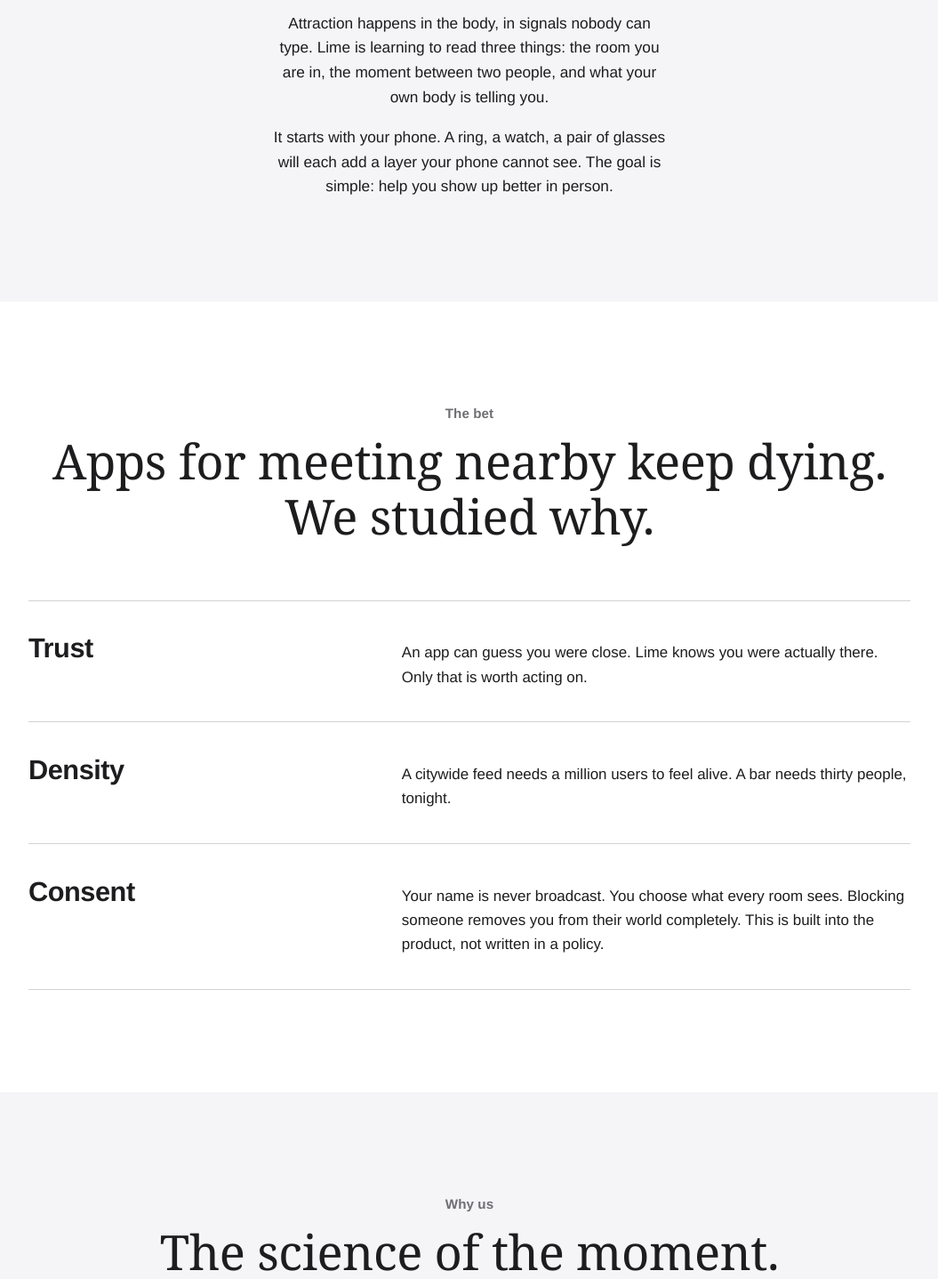
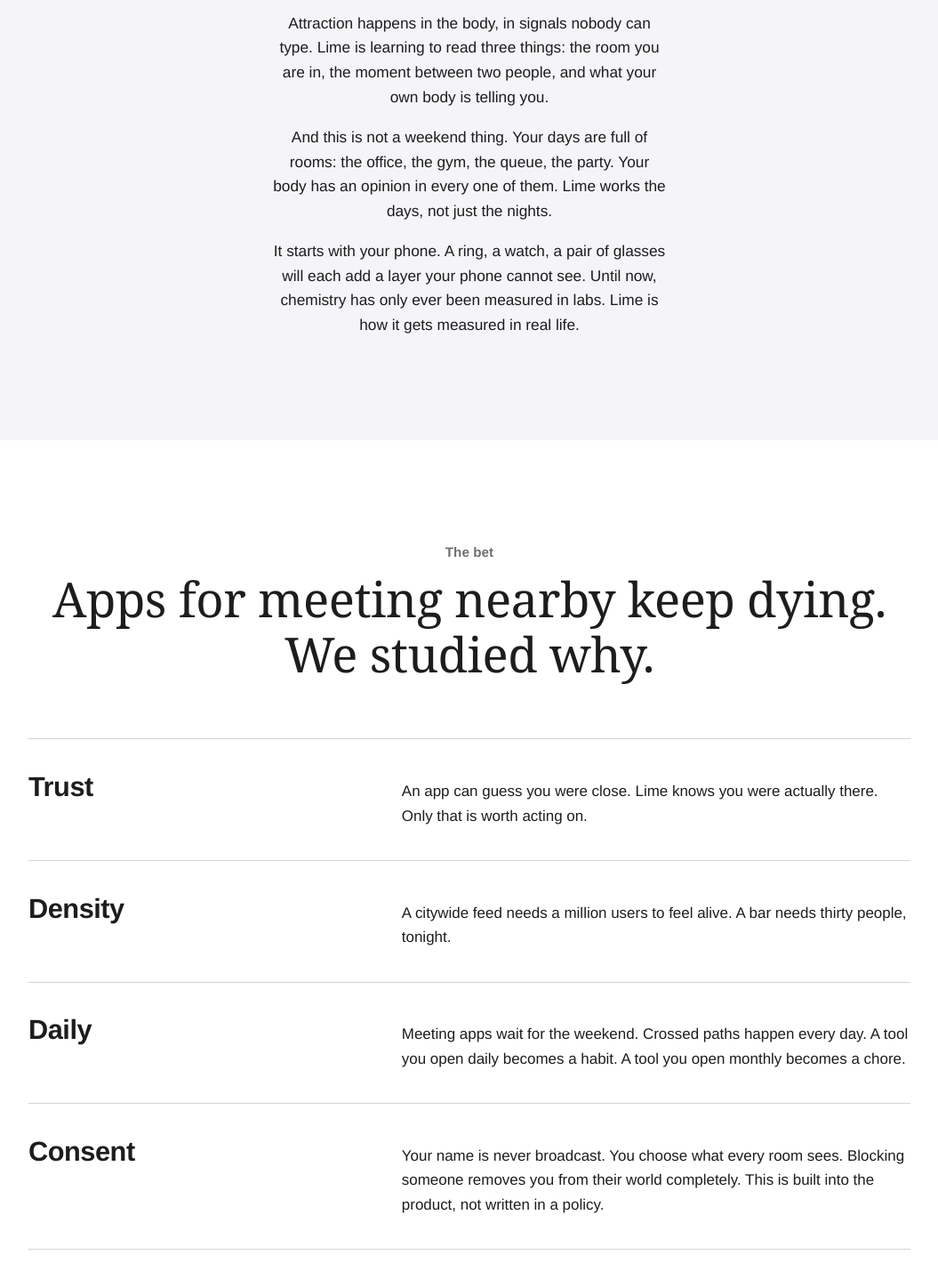
Before and after one commit to rsrvlabs/www, a Next.js app: page /lime in a window 1280 px wide. Shown: the part 3191-4629 px from the top of the page at 89% size, without its empty margins (112-1167 px from the left). Built offline with nearby package versions, Linux system fonts and the light colour scheme; no server answers; a web font is replaced by a local one.

Commit message:
feat: RFS 戰略貼合上版(Ryvn 批准 2026-07-25)—— /lime The read 補日常迴圈段+lab→real-life 資料集句、The bet 加 Daily statement;/why S6 補推理成本年降十倍(為未來價格開發)+ instrument 量測 where life actually happens

```diff
--- a/src/app/lime/page.tsx
+++ b/src/app/lime/page.tsx
@@ -146,9 +146,14 @@ export default function LimePage() {
             what your own body is telling you.
           </p>
           <p className={s.bodyCenter}>
+            And this is not a weekend thing. Your days are full of rooms: the office, the
+            gym, the queue, the party. Your body has an opinion in every one of them.
+            Lime works the days, not just the nights.
+          </p>
+          <p className={s.bodyCenter}>
             It starts with your phone. A ring, a watch, a pair of glasses will each add a
-            layer your phone cannot see. The goal is simple: help you show up better in
-            person.
+            layer your phone cannot see. Until now, chemistry has only ever been measured
+            in labs. Lime is how it gets measured in real life.
           </p>
       </Section>
 
@@ -171,6 +176,13 @@ export default function LimePage() {
               <p className={s.statementBody}>
                 A citywide feed needs a million users to feel alive. A bar needs thirty
                 people, tonight.
+              </p>
+            </div>
+            <div className={s.statement}>
+              <h3 className={s.statementTitle}>Daily</h3>
+              <p className={s.statementBody}>
+                Meeting apps wait for the weekend. Crossed paths happen every day. A tool
+                you open daily becomes a habit. A tool you open monthly becomes a chore.
               </p>
             </div>
             <div className={s.statement}>
--- a/src/app/lime/why/page.tsx
+++ b/src/app/lime/why/page.tsx
@@ -289,8 +289,9 @@ export default function WhyLimePage() {
             that show who is open, and the navigator all run in the app today. The
             fourth row is the roadmap, and it is not our metaphor. The 2022 study
             measured attraction with glasses and wearables, at three levels, the
-            environment, the pair, the person. That is the method. Lime grows into that
-            instrument, built for everyday life.
+            environment, the pair, the person. That is the method. Until now these
+            signals have only ever been measured in a lab. Lime grows into the
+            instrument that measures them where life actually happens.
           </p>
           <p className={s.bodyCenter}>
             Other apps tried to make rooms legible, and they died. They broadcast guesses about
@@ -299,10 +300,11 @@ export default function WhyLimePage() {
             people are enough.
           </p>
           <p className={s.bodyCenter}>
-            And the timing is not incidental. Wearables are mainstream, AI assistants are
-            finally good enough to help in the moment, and fatigue with the old default
-            has never been higher. The chain was always there. Only now can a product
-            act on it.
+            And the timing is not incidental. Wearables are mainstream. AI assistants
+            are finally good enough to help in the moment, and their cost falls tenfold
+            a year, so we build for where prices are going, not where they are. Fatigue
+            with the old default has never been higher. The chain was always there. Only
+            now can a product act on it.
           </p>
           <div className={s.linkRow}>
             <Link className={s.link} href="/lime">
```
